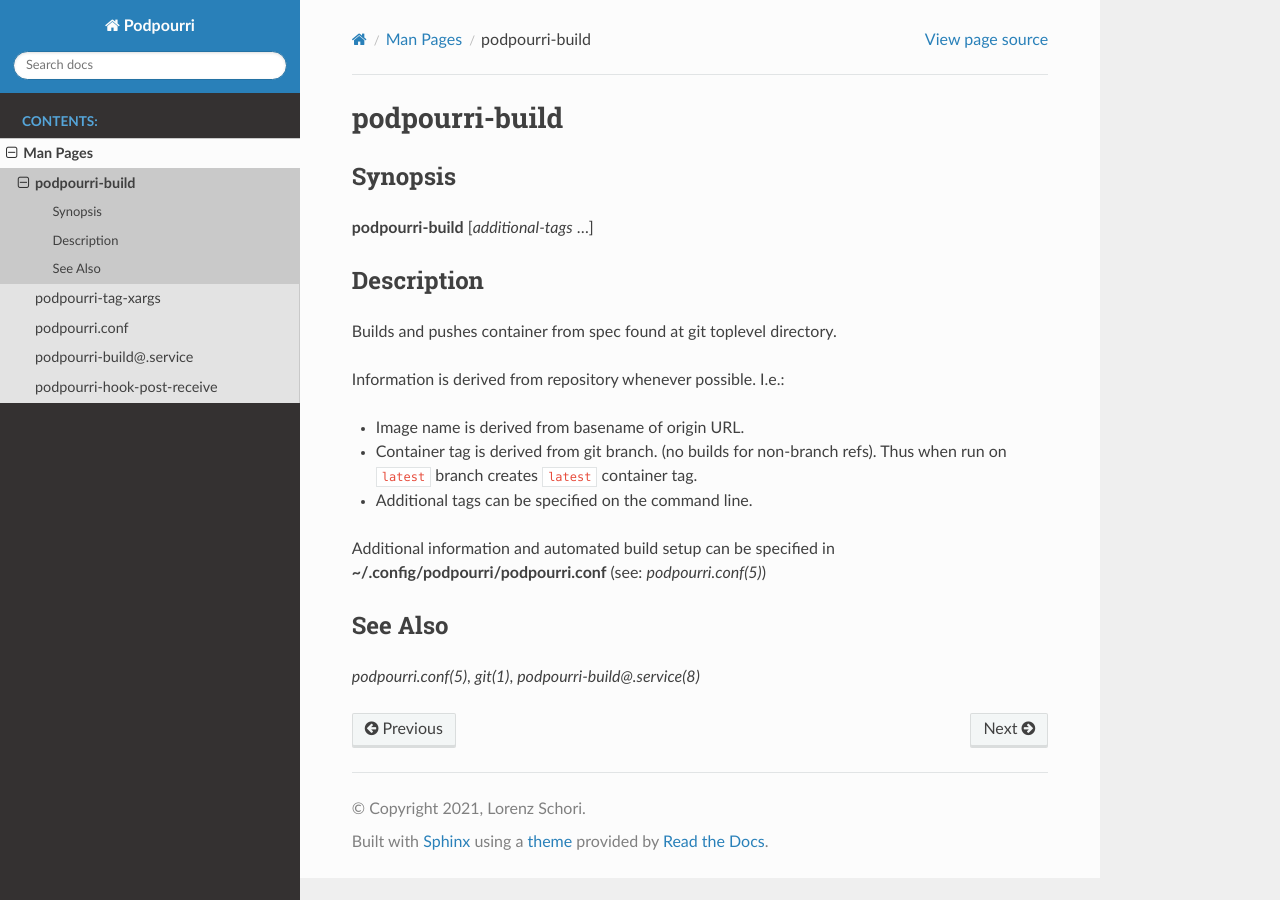
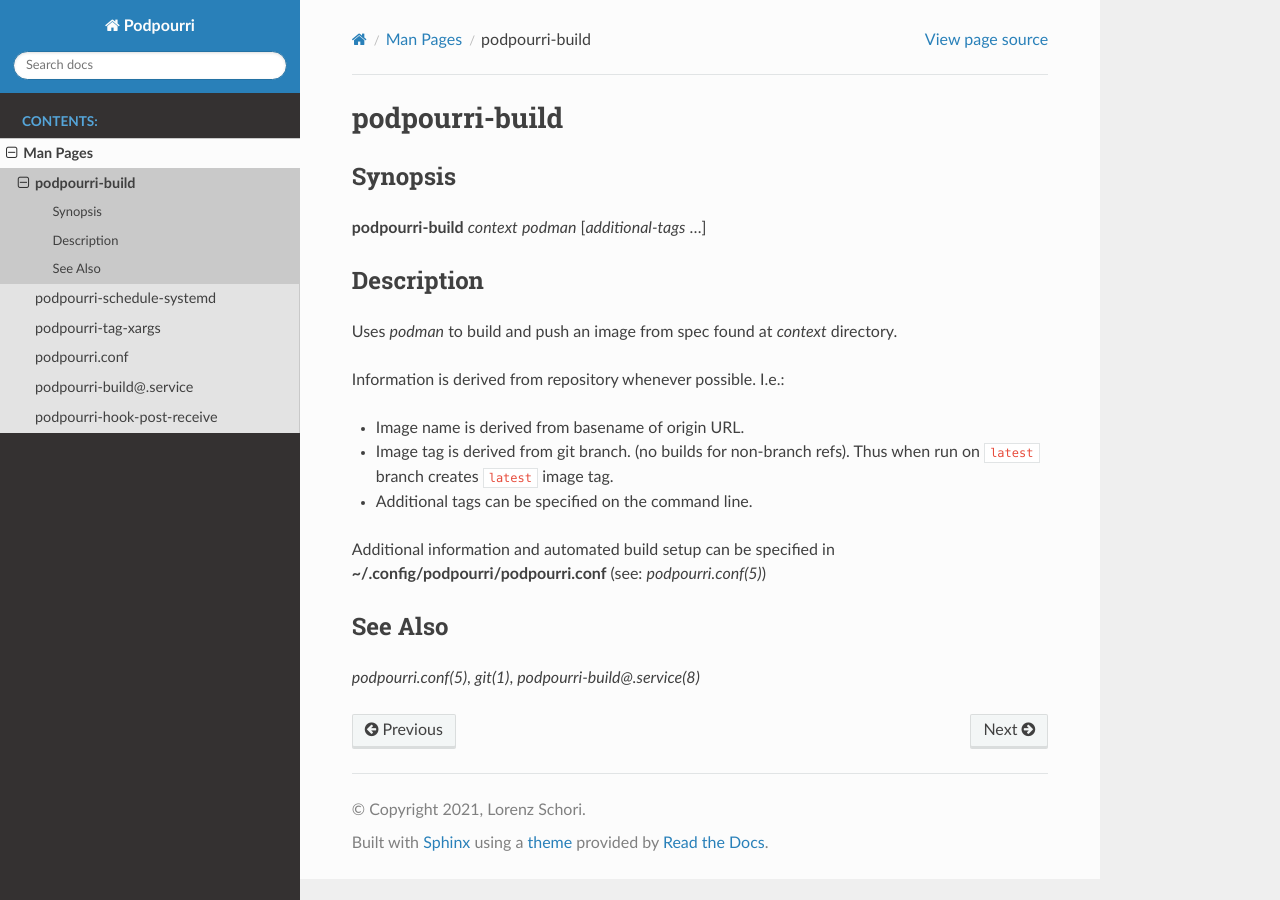
Before and after one commit to znerol/podpourri, a Sphinx documentation site: the page built from doc/podpourri-build.1.rst, in a window 1280 px wide. Built offline with Sphinx 7.4.7 and the Read the Docs theme 2.0.0, drawn with Linux system fonts in a browser that asks for light colours.

Commit message:
feat(build): Extract systemd scheduling

```diff
--- a/doc/conf.py
+++ b/doc/conf.py
@@ -146,6 +146,7 @@
 # (source start file, name, description, authors, manual section).
 man_pages = [
     ('podpourri-build.1', 'podpourri-build', 'Podpourri Documentation', [author], 1),
+    ('podpourri-schedule-systemd.1', 'podpourri-schedule-systemd', 'Podpourri Documentation', [author], 1),
     ('podpourri-tag-xargs.1', 'podpourri-tag-xargs', 'Podpourri Documentation', [author], 1),
     ('podpourri.conf.5', 'podpourri.conf', 'Podpourri Documentation', [author], 5),
     ('podpourri-build@.service.8', 'podpourri-build@.service', 'Podpourri Documentation', [author], 8),
--- a/doc/man.rst
+++ b/doc/man.rst
@@ -6,6 +6,7 @@
    :caption: Contents:
 
    podpourri-build.1
+   podpourri-schedule-systemd.1
    podpourri-tag-xargs.1
    podpourri.conf.5
    podpourri-build@.service.8
--- a/doc/podpourri-build.1.rst
+++ b/doc/podpourri-build.1.rst
@@ -1,22 +1,23 @@
 podpourri-build
-===================
+===============
 
 Synopsis
 --------
 
-**podpourri-build** [*additional-tags* ...]
+**podpourri-build** *context* *podman* [*additional-tags* ...]
 
 
 Description
 -----------
 
-Builds and pushes container from spec found at git toplevel directory.
+Uses *podman* to build and push an image from spec found at *context*
+directory.
 
 Information is derived from repository whenever possible. I.e.:
 
 - Image name is derived from basename of origin URL.
-- Container tag is derived from git branch. (no builds for non-branch refs).
-  Thus when run on ``latest`` branch creates ``latest`` container tag.
+- Image tag is derived from git branch. (no builds for non-branch refs).
+  Thus when run on ``latest`` branch creates ``latest`` image tag.
 - Additional tags can be specified on the command line.
 
 Additional information and automated build setup can be specified in
```
Also changed, not shown: doc/podpourri-schedule-systemd.1.rst (added, +28 -0 lines), 4 other files.
